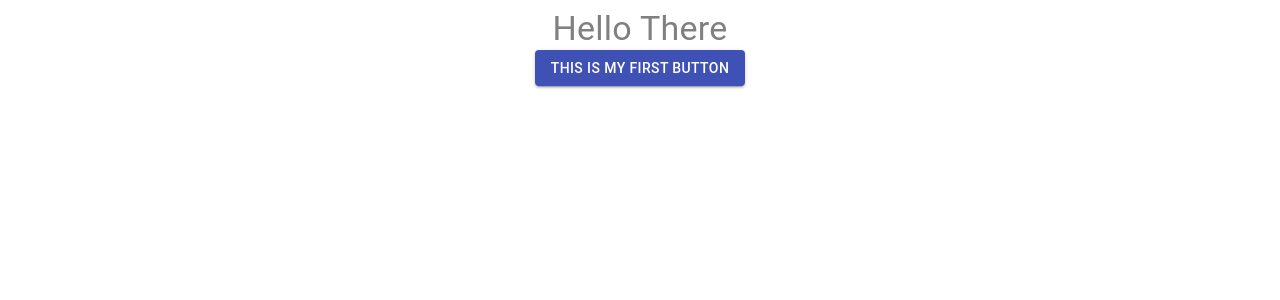
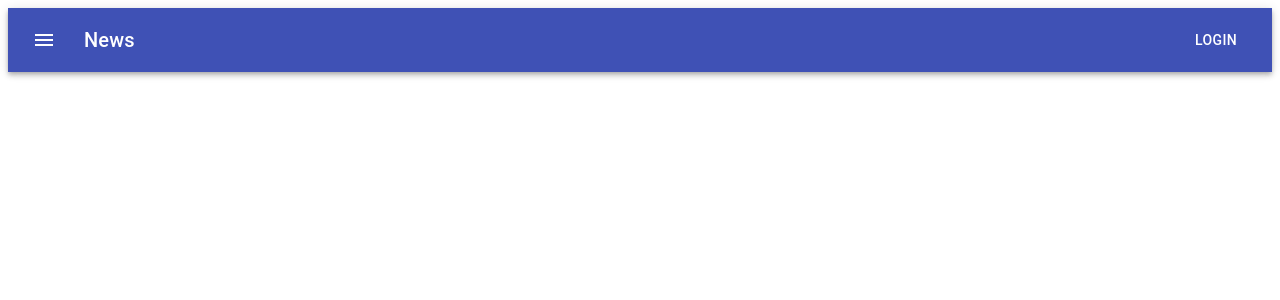
Before and after one commit to Pavlin-React/material-ui-tutorial, a React (Create React App) app: page / in a window 1280 px wide. Shown: the top 300 px of the page. Built offline with nearby package versions, Linux system fonts and the light colour scheme.

Commit message:
Simple App Bar

```diff
--- a/src/App.js
+++ b/src/App.js
@@ -1,30 +1,11 @@
-import { Button, Typography, makeStyles } from '@material-ui/core'
-import './App.css';
+
+import NavBar from './components/NavBar'
+
 
 function App() {
-
-  let useStyle = makeStyles( {
-    helloStyle: {
-      color: 'gray'
-    }
-  } )
-  let classes = useStyle()
-  return (
-
-    <div className="App">
-      <Typography className={ classes.helloStyle }
-      color='initial'
-      variant='h4'
-      >
-        Hello There
-      </Typography>
-      <Button
-      onClick={ () => { alert( 'You just clicked me !!!' ) } }
-      variant='contained'
-      color='primary'
-      >This is my first button</Button>
-    </div>
-  );
+  return(
+    <NavBar />
+  )
 }
 
 export default App;
--- /dev/null
+++ b/src/components/NavBar.js
@@ -0,0 +1,36 @@
+import { Button, Typography, AppBar } from '@material-ui/core'
+import { Toolbar, IconButton } from '@material-ui/core'
+import MenuIcon from '@material-ui/icons/Menu';
+import { makeStyles } from '@material-ui/core/styles';
+
+const useStyles = makeStyles((theme) => ({
+  root: {
+    flexGrow: 1,
+  },
+  menuButton: {
+    marginRight: theme.spacing(2),
+  },
+  title: {
+    flexGrow: 1,
+  },
+}));
+
+export default function ButtonAppBar() {
+  const classes = useStyles();
+
+  return (
+    <div className={classes.root}>
+      <AppBar position="static">
+        <Toolbar>
+          <IconButton edge="start" className={classes.menuButton} color="inherit" aria-label="menu">
+            <MenuIcon />
+          </IconButton>
+          <Typography variant="h6" className={classes.title}>
+            News
+          </Typography>
+          <Button color="inherit">Login</Button>
+        </Toolbar>
+      </AppBar>
+    </div>
+  );
+}
```
